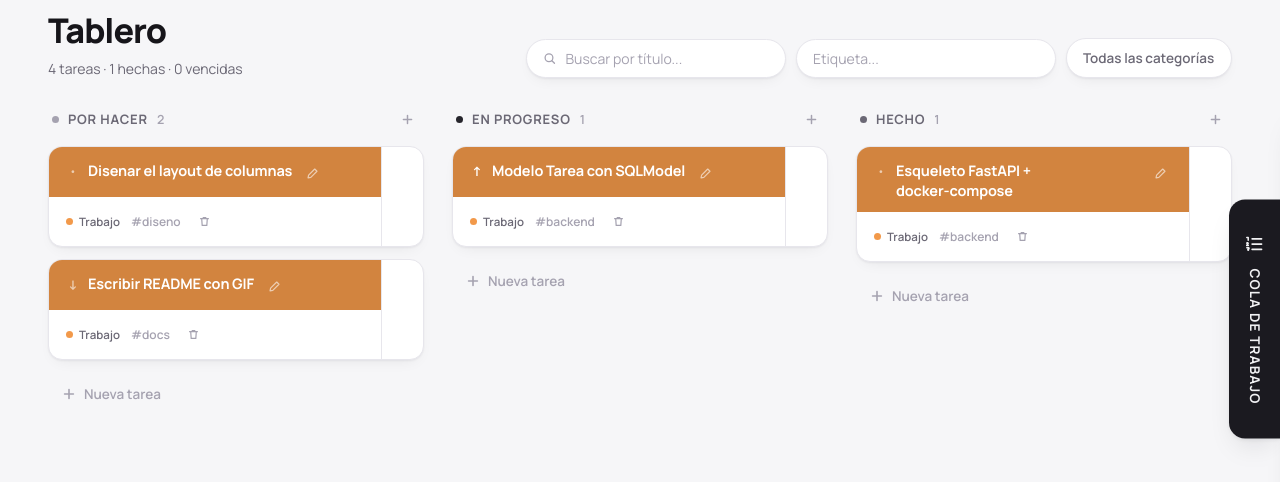
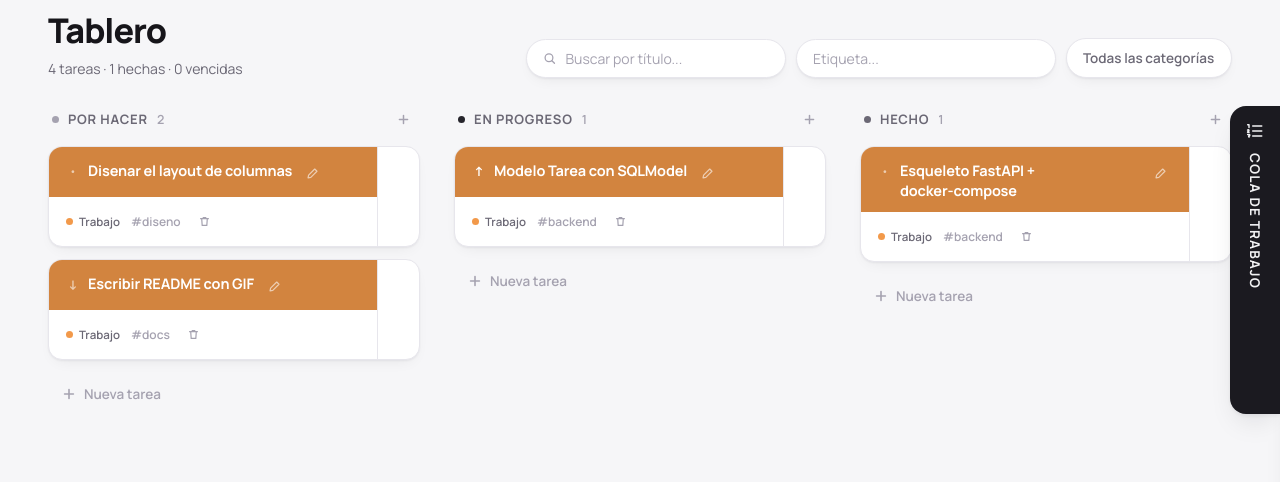
Before and after one commit to dfdez2003/app-htmx-fastapi, a FastAPI app: page / in a window 1280 px wide. Shown: the part 81-563 px from the top of the page. Run offline with FastAPI, Linux system fonts and the light colour scheme.

Commit message:
feat(tablero): pestaña de cola a lo largo de las tarjetas y layout más ancho
La pestaña de la cola de trabajo se estira "a lo largo" de las columnas
(desde el nivel de las tarjetas hasta el borde inferior de la más alta,
mismo grosor), con el logo y el nombre alineados arriba para que no se pierdan.

Se aprovecha mejor el espacio: área de contenido más ancha (max-width 1760px)
y columnas más separadas, conservando margen libre a los lados.

```diff
--- a/app/rutas/cola.py
+++ b/app/rutas/cola.py
@@ -82,7 +82,7 @@ def agregar_a_cola(request: Request, tarea_id: int, session: Session = Depends(g
 
 @router.delete("/cola/{tarea_id}")
 def sacar_de_cola(request: Request, tarea_id: int, session: Session = Depends(get_session)):
-    """Quita la tarea de la cola (✕ del panel o del número en la tarjeta)."""
+    """Quita la tarea de la cola (botón de cerrar del panel o del número)."""
     quitar_de_cola(session, tarea_id)
     return combinar(request, *piezas_cola(session, extra_ids=[tarea_id]))
 
--- a/app/static/estilos.css
+++ b/app/static/estilos.css
@@ -226,7 +226,7 @@ svg { display: block; }
 .contenido {
   flex: 1;
   width: 100%;
-  max-width: 1440px;
+  max-width: 1760px;
   margin: 0 auto;
   padding: 8px var(--gutter) 64px;
 }
@@ -296,8 +296,8 @@ svg { display: block; }
 /* Columnas sin panel: solo espacio y ritmo. */
 .tablero-columnas {
   display: grid;
-  grid-template-columns: repeat(auto-fit, minmax(300px, 1fr));
-  gap: 28px;
+  grid-template-columns: repeat(auto-fit, minmax(320px, 1fr));
+  gap: 34px;
   align-items: start;
 }
 
@@ -830,17 +830,15 @@ body.arrastrando .item-checklist:hover { background: none; }
    el panel. Se desplaza con el panel para quedar siempre a la vista. */
 .cola-toggle {
   position: fixed;
-  top: 50%;
+  top: 120px; /* fallback; el JS ajusta top y height a lo largo de las tarjetas */
   right: 0;
-  transform: translateY(-50%);
   z-index: 41;
   display: flex;
   flex-direction: column;
   align-items: center;
-  gap: 14px;
-  padding: 34px 15px;
-  min-height: 210px;
-  justify-content: center;
+  gap: 12px;
+  padding: 15px 15px 18px;
+  justify-content: flex-start;
   border: none;
   background: var(--cola-fondo);
   color: var(--cola-texto);
@@ -851,7 +849,7 @@ body.arrastrando .item-checklist:hover { background: none; }
 }
 .cola-toggle:hover { filter: brightness(1.25); }
 .cola-toggle.abierta { right: var(--cola-ancho); border-radius: 0; }
-.cola-toggle svg { width: 21px; height: 21px; }
+.cola-toggle svg { width: 20px; height: 20px; }
 .cola-toggle-texto {
   writing-mode: vertical-rl;
   font-size: 13.5px;
--- a/app/static/tablero.js
+++ b/app/static/tablero.js
@@ -105,7 +105,7 @@ function inicializarCola() {
   if (lista && !Sortable.get(lista)) {
     new Sortable(lista, {
       // Acepta tarjetas del tablero y reordena internamente; no deja sacar
-      // ítems fuera (quitar es con la ✕).
+      // ítems fuera (quitar es con el botón de cerrar de cada fila).
       group: { name: "cola", pull: false, put: ["tablero", "cola"] },
       animation: 150,
       forceFallback: true,
@@ -124,27 +124,36 @@ function inicializarCola() {
 function reengancharSortables() {
   inicializarListas();
   inicializarCola();
+  ajustarCola(); // la altura de las columnas cambió al agregar/quitar/mover
 }
 document.body.addEventListener("htmx:afterSwap", reengancharSortables);
 document.body.addEventListener("htmx:oobAfterSwap", reengancharSortables);
 reengancharSortables();
 
-// El panel arranca a la altura de las tarjetas (no topa arriba) y baja al
-// fondo. Como la cabecera de la página no es fija, se recalcula el `top` en
-// cada scroll: al inicio queda al nivel de las columnas y, al bajar, se clampa
-// justo debajo de la barra superior fija.
-function ajustarTopCola() {
+// El panel y la pestaña se alinean con las tarjetas: arrancan a la altura de
+// las columnas (no topan arriba) y la pestaña llega "a lo largo" hasta el
+// borde inferior de la columna más alta (mismo grosor). Como la cabecera no
+// es fija, se recalcula en cada scroll: al inicio queda al nivel de las
+// columnas y, al bajar, se clampa justo debajo de la barra superior fija.
+function ajustarCola() {
+  var columnas = document.getElementById("tablero-columnas");
+  if (!columnas) return;
   var panel = document.getElementById("cola-panel");
-  if (!panel) return;
+  var pestana = document.getElementById("cola-toggle");
   var barra = document.querySelector(".barra");
-  var columnas = document.getElementById("tablero-columnas");
   var minTop = barra ? barra.getBoundingClientRect().bottom : 0;
-  var colsTop = columnas ? columnas.getBoundingClientRect().top : minTop;
-  panel.style.top = Math.max(minTop, colsTop) + "px";
+  var rect = columnas.getBoundingClientRect();
+  var top = Math.max(minTop, rect.top);
+  if (panel) panel.style.top = top + "px"; // el panel llega hasta el fondo (bottom:0 en CSS)
+  if (pestana) {
+    pestana.style.top = top + "px";
+    pestana.style.transform = "none";
+    pestana.style.height = Math.max(0, rect.bottom - top) + "px";
+  }
 }
-window.addEventListener("scroll", ajustarTopCola, { passive: true });
-window.addEventListener("resize", ajustarTopCola);
-ajustarTopCola();
+window.addEventListener("scroll", ajustarCola, { passive: true });
+window.addEventListener("resize", ajustarCola);
+ajustarCola();
 
 // Abrir/cerrar el panel de la cola; se recuerda en cookie para que el
 // servidor lo pinte igual al recargar (mismo criterio que el tema). Al abrir,
@@ -157,7 +166,7 @@ function fijarCola(abierta) {
   if (pestana) pestana.classList.toggle("abierta", abierta);
   document.body.classList.toggle("cola-abierta", abierta);
   document.cookie = "cola_abierta=" + (abierta ? "1" : "0") + "; path=/; max-age=" + 60 * 60 * 24 * 365;
-  if (abierta) ajustarTopCola();
+  if (abierta) ajustarCola();
 }
 
 document.body.addEventListener("click", function (evt) {
@@ -186,6 +195,7 @@ function abrirCreador(clave) {
   var form = wrap.querySelector("form");
   form.style.display = "flex";
   form.querySelector('input[name="titulo"]').focus();
+  ajustarCola(); // el formulario cambió el alto de la columna
 }
 
 function cerrarCreador(form) {
@@ -193,6 +203,7 @@ function cerrarCreador(form) {
   if (!wrap) return;
   form.style.display = "none";
   wrap.querySelector(".disparador").style.display = "flex";
+  ajustarCola();
 }
 
 document.body.addEventListener("click", function (evt) {
--- a/app/templates/fragmentos/cola_panel.html
+++ b/app/templates/fragmentos/cola_panel.html
@@ -1,5 +1,5 @@
 <button type="button" id="cola-toggle" class="cola-toggle{% if cola_abierta %} abierta{% endif %}" title="Cola de trabajo">
-  <svg width="18" height="18" viewBox="0 0 18 18" fill="none">
+  <svg width="20" height="20" viewBox="0 0 18 18" fill="none">
     <path d="M7 4.5h8M7 9h8M7 13.5h8" stroke="currentColor" stroke-width="1.5" stroke-linecap="round"></path>
     <path d="M2.4 3.4h1.2v2.4M2.4 12.2h1.4c.7 0 .7 1 0 1.1-.7.1-.7 1.1 0 1.1H3.6" stroke="currentColor" stroke-width="1.3" stroke-linecap="round" stroke-linejoin="round"></path>
     <path d="M2.3 8.2c.3-.5 1.3-.4 1.3.3 0 .5-1.3 1.2-1.3 1.7h1.4" stroke="currentColor" stroke-width="1.3" stroke-linecap="round" stroke-linejoin="round"></path>
```
